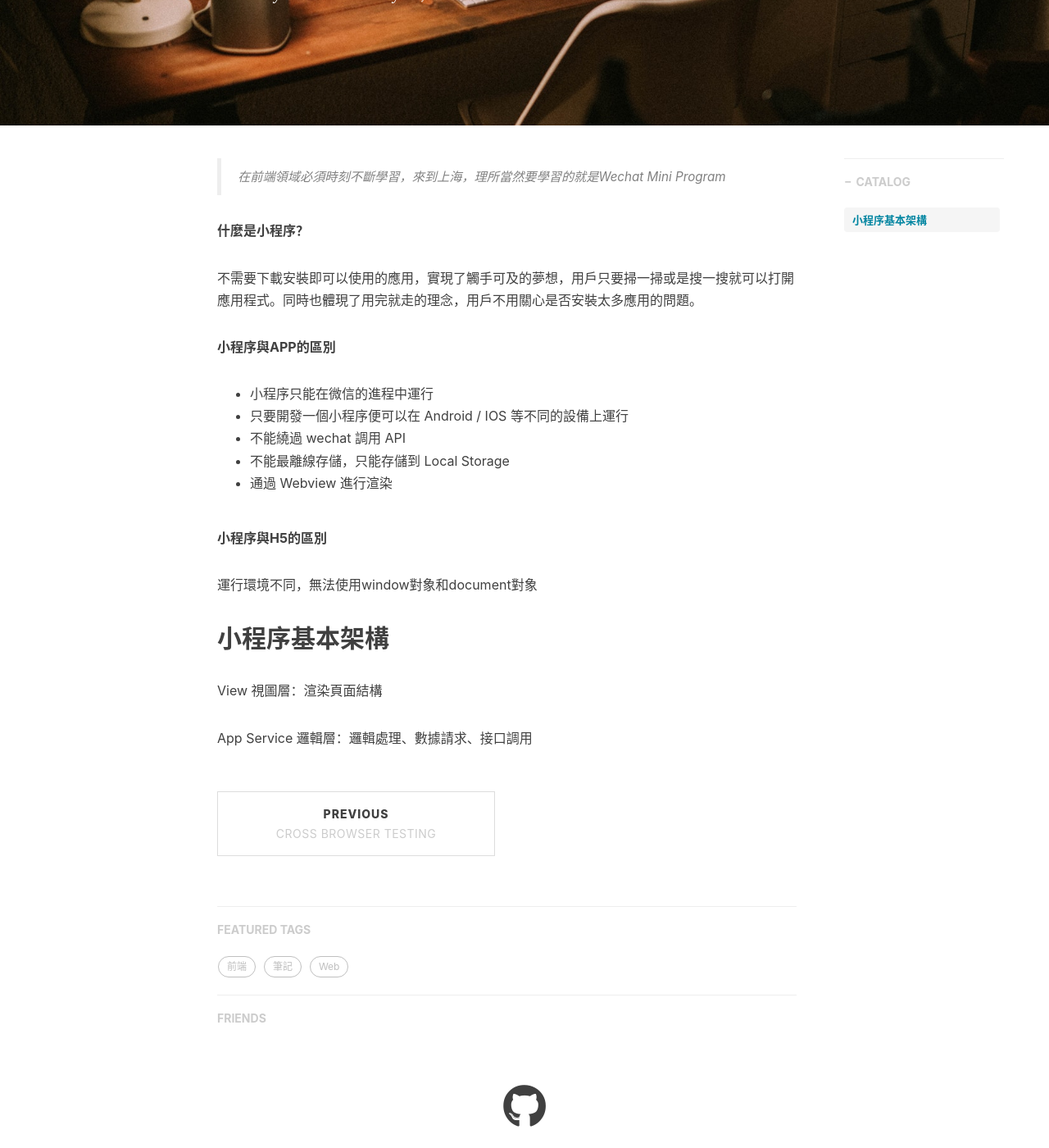
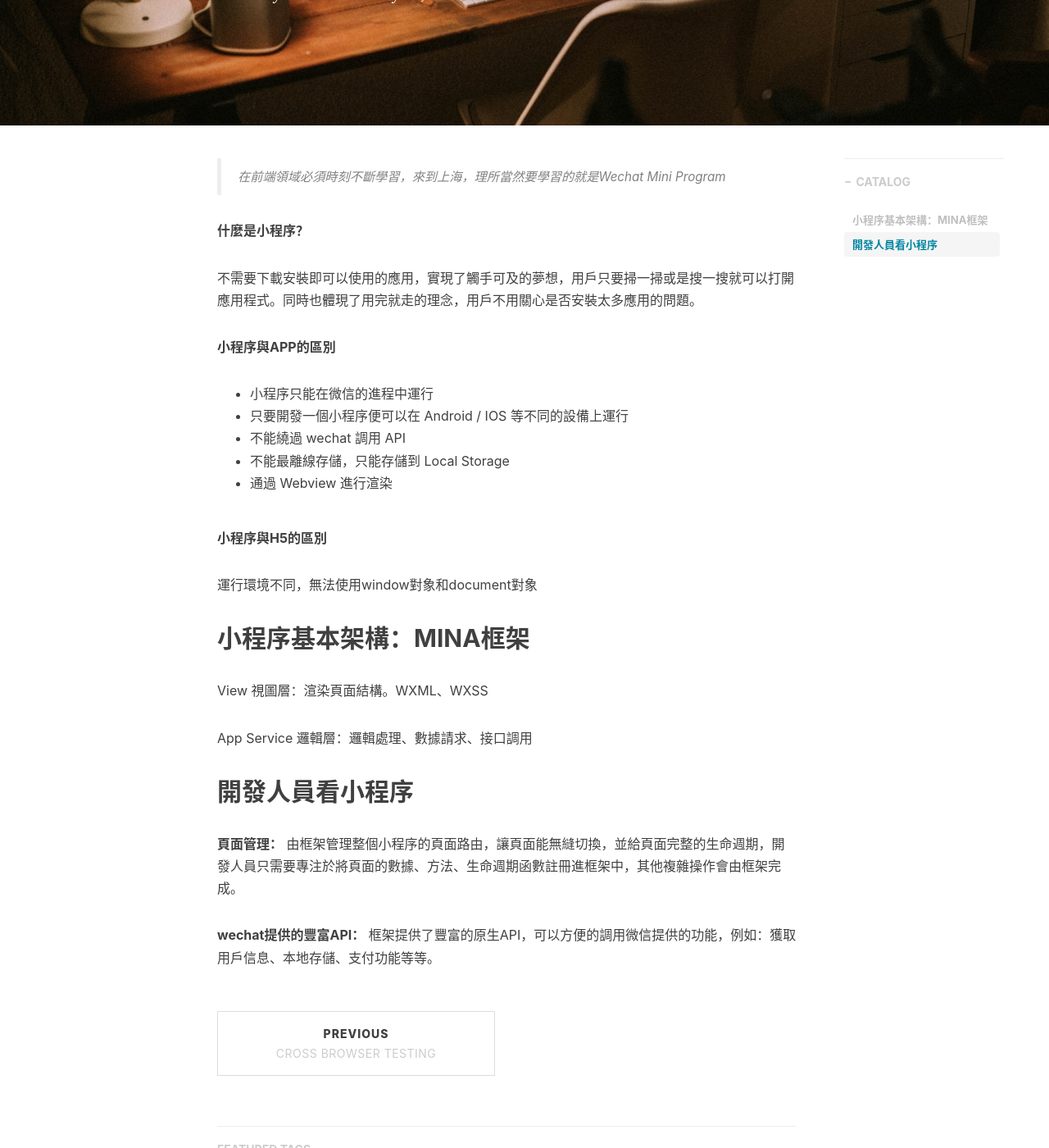
Before and after one commit to elinyuhanwu/elinyuhanwu.github.io, a Jekyll site: the page built from _posts/2019-02-26-wechatminiprogram.md, in a window 1280 px wide and 1400 px high, scrolled down 412 px. Shown: the whole window at 82% size. Built offline with Jekyll 4.4.1, drawn with Linux system fonts in a browser that asks for light colours; nearby versions of some CDN libraries; comment, search, counter and statistics services are not loaded; some of the changed text lies outside the part shown.

Commit message:
post update

```diff
--- a/_posts/2019-02-26-wechatminiprogram.md
+++ b/_posts/2019-02-26-wechatminiprogram.md
@@ -29,7 +29,12 @@
 
 運行環境不同，無法使用window對象和document對象
 
-## 小程序基本架構
-View 視圖層：渲染頁面結構
+## 小程序基本架構：MINA框架
+View 視圖層：渲染頁面結構。WXML、WXSS
 
 App Service 邏輯層：邏輯處理、數據請求、接口調用
+
+## 開發人員看小程序
+**頁面管理：** 由框架管理整個小程序的頁面路由，讓頁面能無縫切換，並給頁面完整的生命週期，開發人員只需要專注於將頁面的數據、方法、生命週期函數註冊進框架中，其他複雜操作會由框架完成。
+
+**wechat提供的豐富API：** 框架提供了豐富的原生API，可以方便的調用微信提供的功能，例如：獲取用戶信息、本地存儲、支付功能等等。
```
Also changed, not shown: other parts of _posts/2019-02-26-wechatminiprogram.md (+1 -1 lines).
